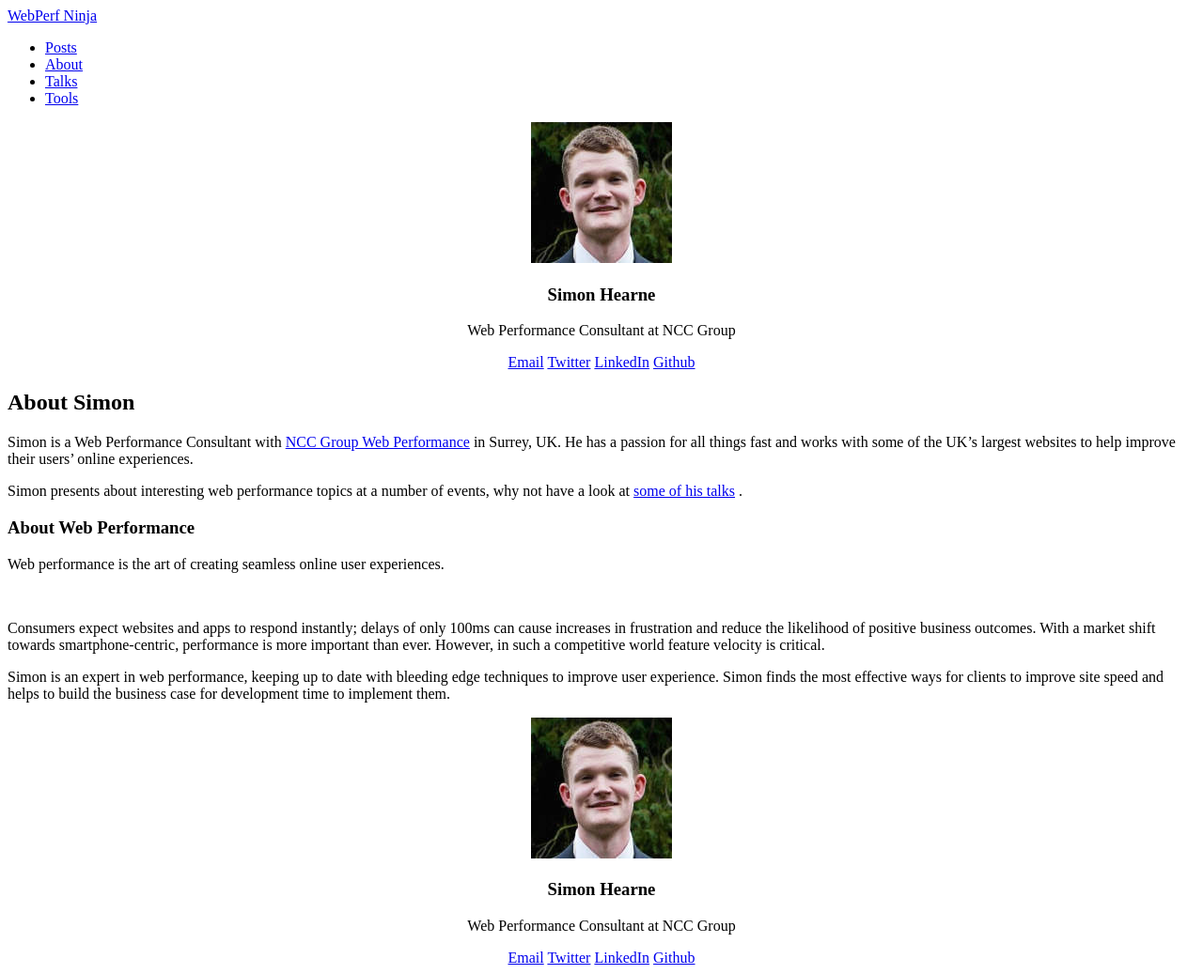
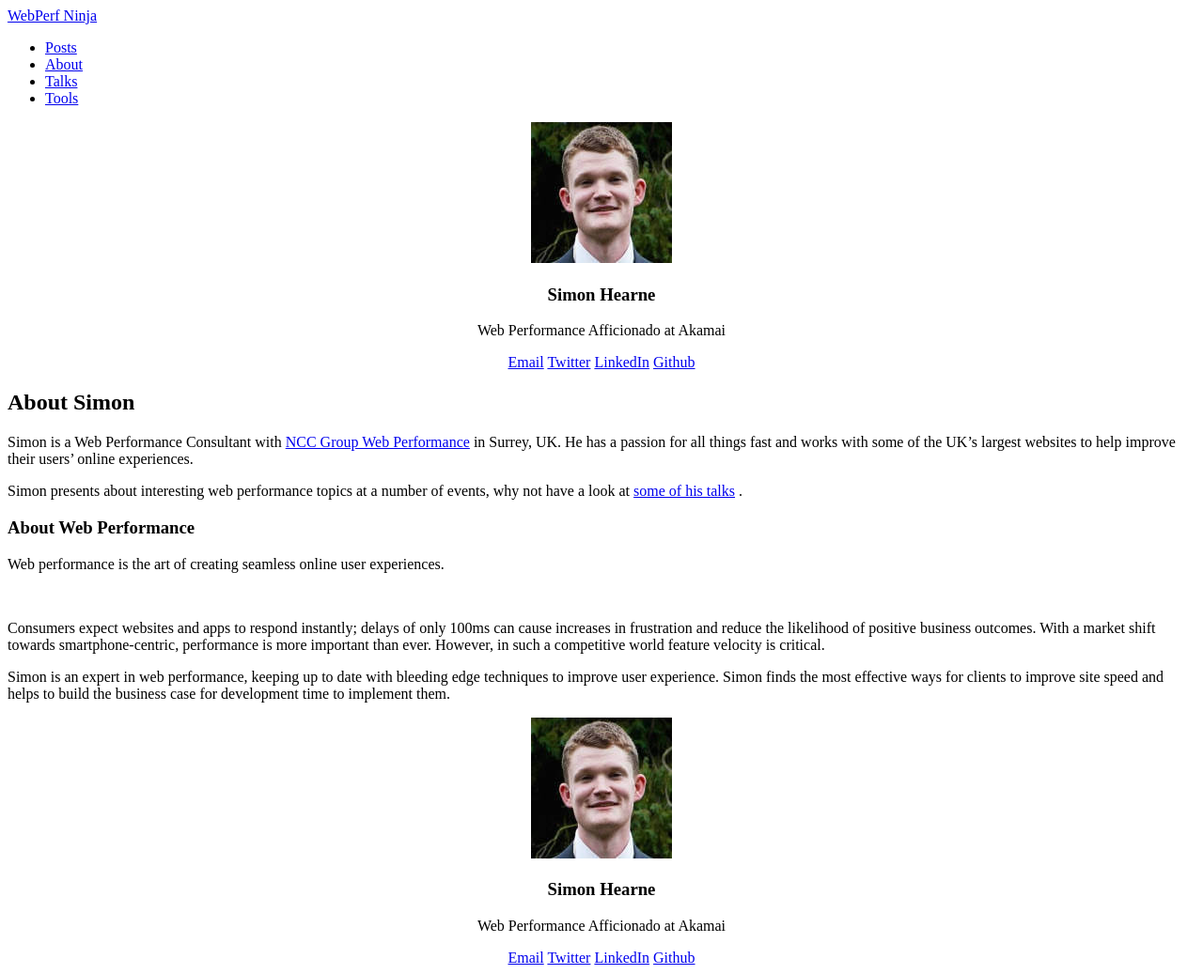
Before and after one commit to simonhearne/webperfninja, a Jekyll site: the page built from about/index.md, in a window 1280 px wide. Shown: the whole page at 94% size. Built offline with Jekyll 4.4.1, drawn with Linux system fonts in a browser that asks for light colours.

Commit message:
Update _config.yml

```diff
--- a/_config.yml
+++ b/_config.yml
@@ -29,7 +29,7 @@ kramdown:
 owner:
   name: Simon Hearne
   avatar: simon-150x150.jpg
-  bio: Web Performance Consultant at NCC Group
+  bio: Web Performance Afficionado at Akamai
   email: simon@hearne.me
   disqus-shortname: webperfninja
   twitter: simonhearne
```
